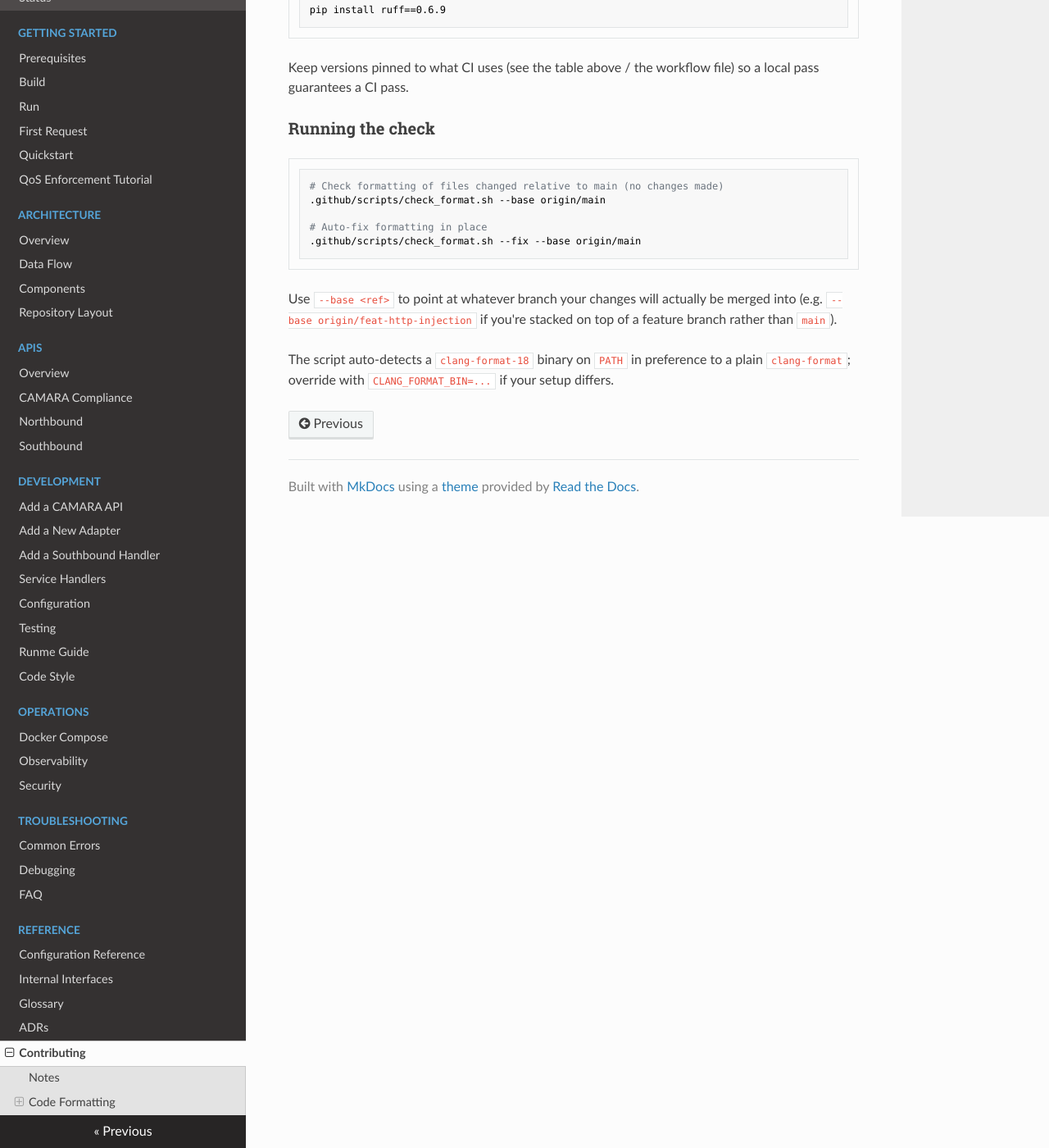
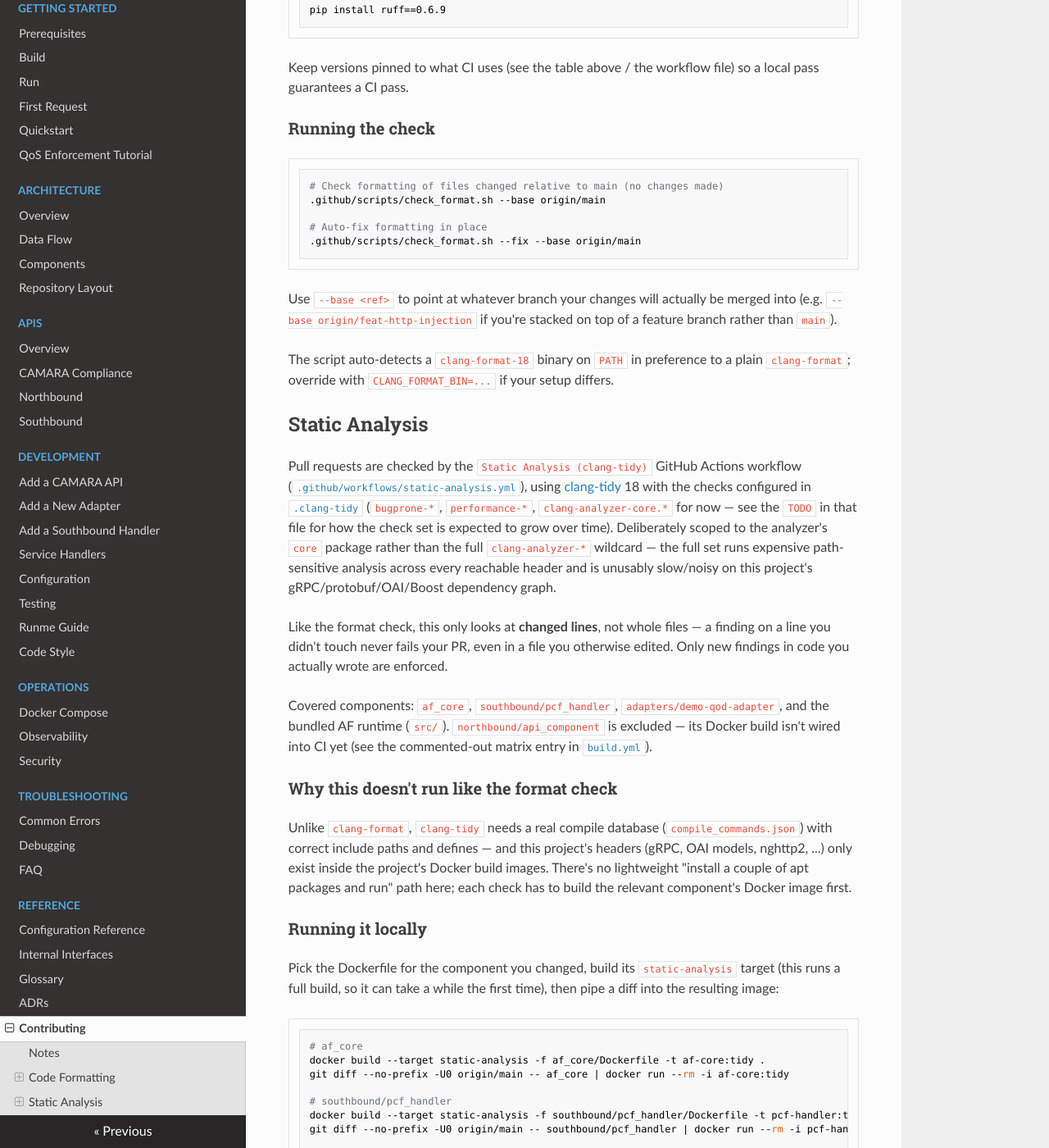
Before and after one commit to phinetech/phine.af, an MkDocs documentation site: the page built from docs/contributing.md, in a window 1280 px wide and 1400 px high, scrolled down 816 px. Shown: the whole window at 82% size. Built offline with MkDocs 1.6.1, drawn with Linux system fonts in a browser that asks for light colours; nearby versions of some CDN libraries; some of the changed text lies outside the part shown.

Commit message:
ci: add clang-tidy static analysis for af_core, pcf-handler, demo-qod-adapter, and bundled AF
Adds a diff-scoped clang-tidy check (bugprone-*, performance-*,
clang-analyzer-core.*) that only fails on findings in lines actually
changed in a PR, leaving the existing codebase exempt. Since clang-tidy
needs a real compile database with this project's actual dependencies
(gRPC, OAI models, nghttp2, ...), each component gets a new
`static-analysis` Docker stage built off its existing `builder` stage,
rather than a lightweight host-side install like the format check.
northbound/api_component is excluded, matching its current exclusion
from build.yml.

Verified locally against all 4 components: real findings surfaced in
af_core, demo-qod-adapter, and the bundled runtime (swapped-parameter
risks, unnecessary value params, std::endl flushing, and two silent
empty-catch blocks), pcf-handler passed clean.

Assisted-By: Claude Sonnet 5 <noreply@anthropic.com>
Signed-off-by: Tariro Mukute <18515926+tariromukute@users.noreply.github.com>

````diff
--- a/CMakeLists.txt
+++ b/CMakeLists.txt
@@ -17,6 +17,9 @@ set(CMAKE_CXX_EXTENSIONS OFF)
 
 # Enable position independent code for all targets
 set(CMAKE_POSITION_INDEPENDENT_CODE ON)
+
+# Export compile_commands.json for tooling (e.g. clang-tidy)
+set(CMAKE_EXPORT_COMPILE_COMMANDS ON)
 
 # Add CMake modules path
 list(APPEND CMAKE_MODULE_PATH ${CMAKE_CURRENT_SOURCE_DIR}/build/cmake)
--- a/docs/contributing.md
+++ b/docs/contributing.md
@@ -62,3 +62,68 @@ on top of a feature branch rather than `main`).
 The script auto-detects a `clang-format-18` binary on `PATH` in preference
 to a plain `clang-format`; override with `CLANG_FORMAT_BIN=...` if your
 setup differs.
+
+## Static Analysis
+
+Pull requests are checked by the `Static Analysis (clang-tidy)` GitHub
+Actions workflow ([`.github/workflows/static-analysis.yml`](https://github.com/phinetech/phine.af/blob/main/.github/workflows/static-analysis.yml)),
+using [clang-tidy](https://clang.llvm.org/extra/clang-tidy/) 18 with the
+checks configured in [`.clang-tidy`](https://github.com/phinetech/phine.af/blob/main/.clang-tidy)
+(`bugprone-*`, `performance-*`, `clang-analyzer-core.*` for now — see the
+`TODO` in that file for how the check set is expected to grow over time).
+Deliberately scoped to the analyzer's `core` package rather than the full
+`clang-analyzer-*` wildcard — the full set runs expensive path-sensitive
+analysis across every reachable header and is unusably slow/noisy on this
+project's gRPC/protobuf/OAI/Boost dependency graph.
+
+Like the format check, this only looks at **changed lines**, not whole
+files — a finding on a line you didn't touch never fails your PR, even in a
+file you otherwise edited. Only new findings in code you actually wrote are
+enforced.
+
+Covered components: `af_core`, `southbound/pcf_handler`,
+`adapters/demo-qod-adapter`, and the bundled AF runtime (`src/`).
+`northbound/api_component` is excluded — its Docker build isn't wired into
+CI yet (see the commented-out matrix entry in
+[`build.yml`](https://github.com/phinetech/phine.af/blob/main/.github/workflows/build.yml)).
+
+### Why this doesn't run like the format check
+
+Unlike `clang-format`, `clang-tidy` needs a real compile database
+(`compile_commands.json`) with correct include paths and defines — and this
+project's headers (gRPC, OAI models, nghttp2, ...) only exist inside the
+project's Docker build images. There's no lightweight "install a couple of
+apt packages and run" path here; each check has to build the relevant
+component's Docker image first.
+
+### Running it locally
+
+Pick the Dockerfile for the component you changed, build its
+`static-analysis` target (this runs a full build, so it can take a while
+the first time), then pipe a diff into the resulting image:
+
+```bash
+# af_core
+docker build --target static-analysis -f af_core/Dockerfile -t af-core:tidy .
+git diff --no-prefix -U0 origin/main -- af_core | docker run --rm -i af-core:tidy
+
+# southbound/pcf_handler
+docker build --target static-analysis -f southbound/pcf_handler/Dockerfile -t pcf-handler:tidy .
+git diff --no-prefix -U0 origin/main -- southbound/pcf_handler | docker run --rm -i pcf-handler:tidy
+
+# adapters/demo-qod-adapter
+docker build --target static-analysis -f adapters/demo-qod-adapter/Dockerfile -t demo-qod-adapter:tidy .
+git diff --no-prefix -U0 origin/main -- adapters/demo-qod-adapter | docker run --rm -i demo-qod-adapter:tidy
+
+# bundled AF runtime (src/)
+docker build --target static-analysis -f Dockerfile -t bundled-af:tidy .
+git diff --no-prefix -U0 origin/main -- src | docker run --rm -i bundled-af:tidy
+```
+
+Swap `origin/main` for whatever branch your changes will actually be merged
+into (e.g. `origin/feat-http-injection` if you're stacked on a feature
+branch). If the diff for a given path is empty, the container has nothing
+to check and exits cleanly.
+
+No output means no new findings. Findings are printed with file/line
+locations, same as running `clang-tidy` directly.
````
Also changed, not shown: 9 other files.
